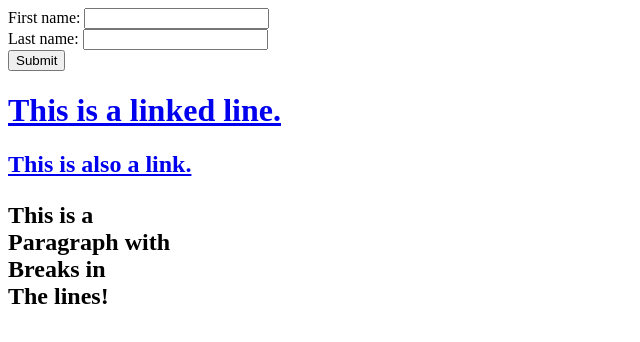
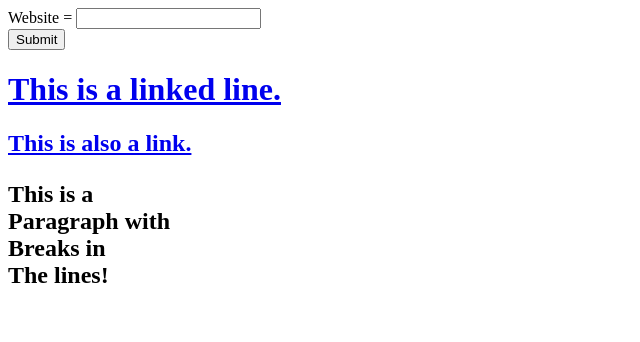
Before and after one commit to candelal0514/candelal0514.github.io, a plain HTML site: page index.html in a window 1280 px wide. Shown: the whole page, without its empty margins (0-640 px from the left). Drawn offline with Linux system fonts and the light colour scheme.

Commit message:
Update index.html

```diff
--- a/index.html
+++ b/index.html
@@ -3,9 +3,8 @@
 <html>
 <title>My ECS Github Page</title>
 <body>
-    <form action="/action_page.php">
-        First name: <input type="text" name="fname"><br>
-        Last name: <input type="text" name="lname"><br>
+    <form action="/action_page.html">
+        Website = <input type="text" name="website"><br>
         <input type="submit" value="Submit">
     </form>
     <!-- THIS IS A SPICY COMMENT -->
```
